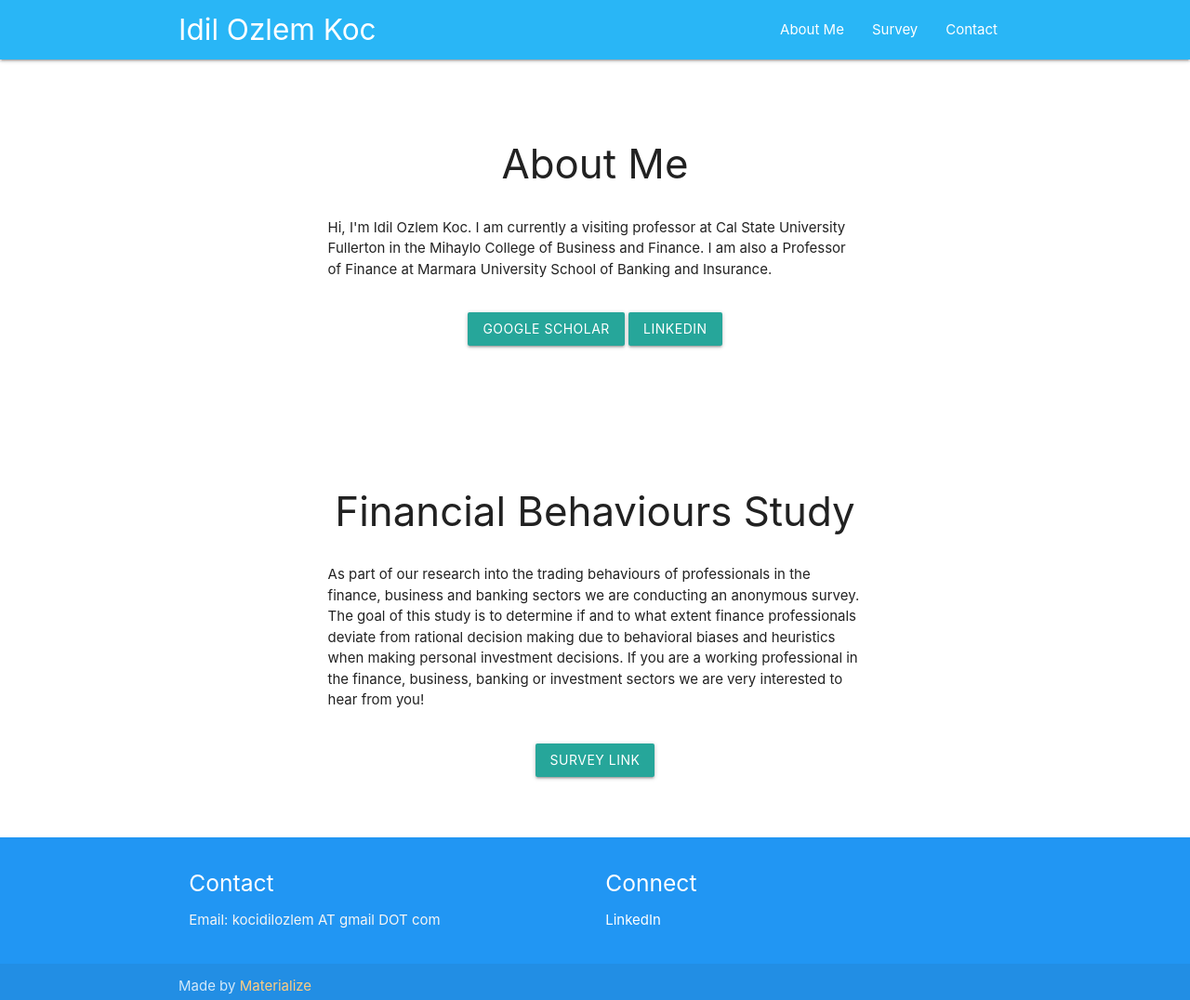
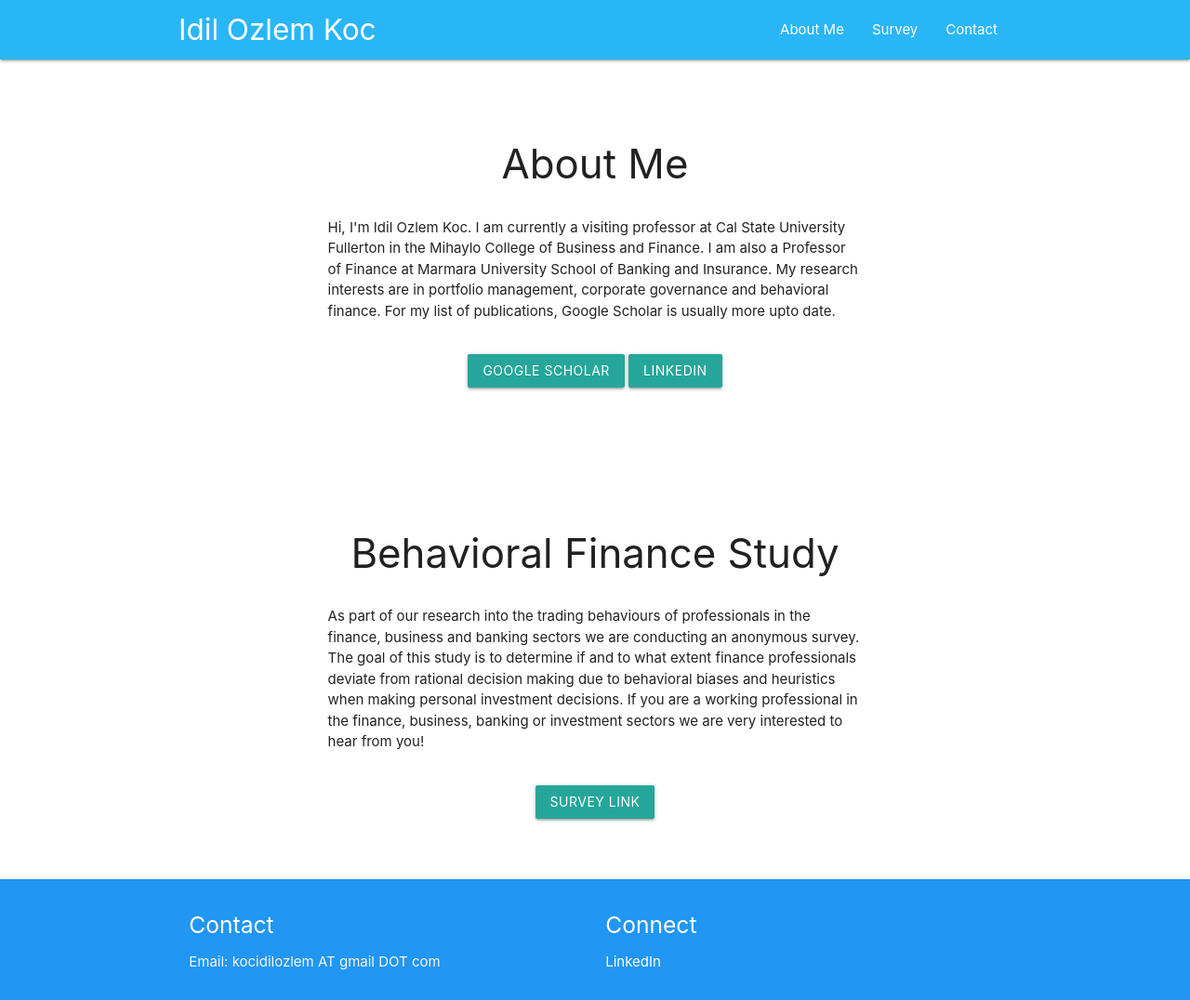
Before and after one commit to cemkoc/iokoc, a plain HTML site: page index.html in a window 1280 px wide. Shown: the top 1076 px of the page at 93% size. Drawn offline with nearby package versions, Linux system fonts and the light colour scheme.

Commit message:
expanded the about me with research interestes

```diff
--- a/index.html
+++ b/index.html
@@ -35,6 +35,8 @@
         <p class="col s8 offset-s2 caption">
             Hi, I'm Idil Ozlem Koc. I am currently a visiting professor at Cal State University Fullerton in the
             Mihaylo College of Business and Finance. I am also a Professor of Finance at Marmara University School of Banking and Insurance.
+            My research interests are in portfolio management, corporate governance and behavioral finance. For my list of publications,
+            Google Scholar is usually more upto date.
         </p>
       </div>
       <div class="row center">
@@ -55,7 +57,7 @@
   <div class="section no-pad-bot" id="survey">
     <div class="container">
       <br><br>
-      <h3 class="header center">Financial Behaviours Study</h3>
+      <h3 class="header center">Behavioral Finance Study</h3>
       <div class="row">
         <p class="col s8 offset-s2 caption">
             As part of our research into the trading behaviours of professionals in the finance, business and banking sectors we are conducting an anonymous survey.
```
